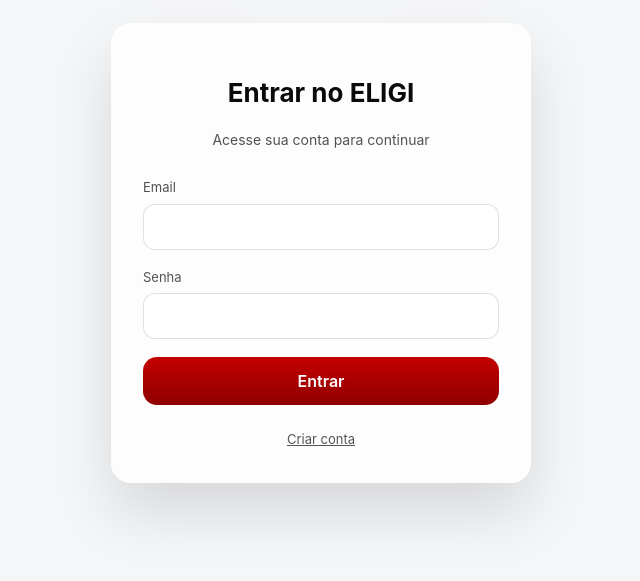
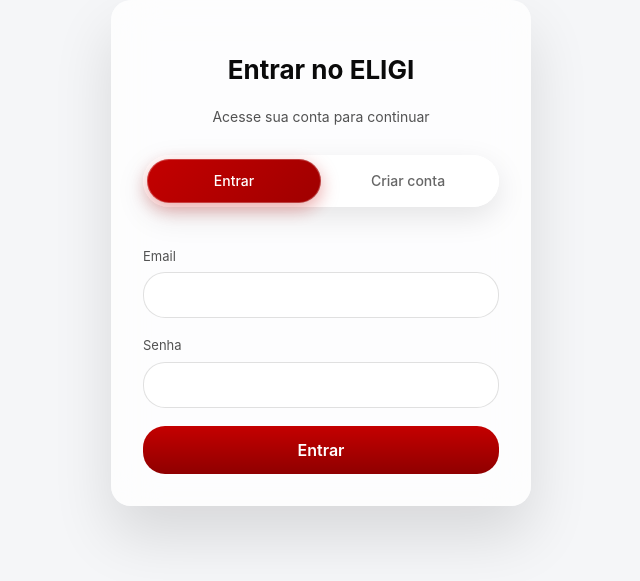
Before and after one commit to suporteeligi-cpu/eligi-fron-tend, a Next.js app: page /login in a window 1280 px wide. Shown: the part 147-728 px from the top of the page, without its empty margins (319-959 px from the left). Built offline with nearby package versions, Linux system fonts and the light colour scheme; no server answers.

Commit message:
chore: deploy update

```diff
--- a/src/app/(public)/page.tsx
+++ b/src/app/(public)/page.tsx
@@ -11,7 +11,6 @@
 import Statistics from '../components/sections/StatisticsSection'
 import DashboardPreview from '../components/sections/DashboardPreview'
 import ProfessionalsSection from '../components/sections/ProfessionalsSection'
-import Philosophy from '../components/sections/Philosophy'
 import Ecosystem from '../components/sections/Ecosystem'
 import PricingSection from '../components/sections/PricingSection'
 import FAQSection from '../components/sections/FAQSection'
--- a/src/app/components/auth/auth.module.css
+++ b/src/app/components/auth/auth.module.css
@@ -55,7 +55,7 @@
 .input {
   height: 46px;
   padding: 0 14px;
-  border-radius: 12px;
+  border-radius: 22px;
   border: 1px solid rgba(0, 0, 0, 0.12);
   background: rgba(255, 255, 255, 0.9);
   font-size: 15px;
@@ -63,7 +63,7 @@
 
 .button {
   height: 48px;
-  border-radius: 14px;
+  border-radius: 22px;
   background: linear-gradient(180deg, #c40000, #8f0000);
   color: #fff;
   font-weight: 600;
@@ -79,7 +79,7 @@
 .roleButton {
   flex: 1;
   height: 42px;
-  border-radius: 12px;
+  border-radius: 22px;
   border: 1px solid rgba(0, 0, 0, 0.12);
   background: transparent;
   cursor: pointer;
--- a/src/app/login/Login.module.css
+++ b/src/app/login/Login.module.css
@@ -1,21 +1,71 @@
-.form {
+/* ==============================
+   ELIGI AUTH SWITCH (ISOLADO)
+================================ */
+
+.authSwitch {
+  display: flex;
+  padding: 4px;
+  margin-bottom: 22px;
+
+  border-radius: 999px;
+  background: rgba(255, 255, 255, 0.7);
+  backdrop-filter: blur(14px);
+
+  box-shadow:
+    inset 0 0 0 1px rgba(255, 255, 255, 0.35),
+    0 10px 30px rgba(0, 0, 0, 0.1);
+}
+
+.authSwitchButton {
+  flex: 1;
+  height: 44px;
+
+  border: none;
+  border-radius: 999px;
+  background: transparent;
+
+  font-size: 14px;
+  font-weight: 500;
+  color: #666;
+
+  cursor: pointer;
+
+  transition:
+    color 0.25s ease,
+    background 0.25s ease,
+    box-shadow 0.25s ease;
+}
+
+.authSwitchButton:hover {
+  color: #111;
+}
+
+/* 🔴 Estado ativo (CTA ELIGI) */
+.authSwitchButtonActive {
+  background: linear-gradient(135deg, #c40000, #9f0000);
+  color: #fff;
+
+  box-shadow:
+    0 6px 18px rgba(196, 0, 0, 0.35),
+    inset 0 0 0 1px rgba(255, 255, 255, 0.25);
+}
+
+/* ==============================
+   FORM (ISOLADO)
+================================ */
+
+.authForm {
   display: flex;
   flex-direction: column;
   gap: 18px;
 }
 
-.error {
+/* ==============================
+   ERROR (ISOLADO)
+================================ */
+
+.authError {
   font-size: 13px;
   color: #c40000;
   text-align: center;
 }
-
-.link {
-  margin-top: 6px;
-  background: none;
-  border: none;
-  color: #555;
-  font-size: 13px;
-  cursor: pointer;
-  text-decoration: underline;
-}
--- a/src/app/login/LoginForm.tsx
+++ b/src/app/login/LoginForm.tsx
@@ -23,11 +23,8 @@
 
     try {
       const tokens = await loginRequest(email, password)
-
-      // ✅ salva token corretamente (Axios vai usar depois)
       localStorage.setItem('accessToken', tokens.accessToken)
 
-      // ✅ agora o getMe lê o token via interceptor / storage
       const me = await getMe()
 
       if (me.role === 'BUSINESS_OWNER') {
@@ -49,7 +46,25 @@
       title="Entrar no ELIGI"
       subtitle="Acesse sua conta para continuar"
     >
-      <form className={styles.form} onSubmit={handleSubmit}>
+      {/* 🔁 Switch protegido Login / Register */}
+      <div className={styles.authSwitch}>
+        <button
+          type="button"
+          className={`${styles.authSwitchButton} ${styles.authSwitchButtonActive}`}
+        >
+          Entrar
+        </button>
+
+        <button
+          type="button"
+          className={styles.authSwitchButton}
+          onClick={() => router.push('/register')}
+        >
+          Criar conta
+        </button>
+      </div>
+
+      <form className={styles.authForm} onSubmit={handleSubmit}>
         <AuthInput
           label="Email"
           type="email"
@@ -66,19 +81,11 @@
           required
         />
 
-        {error && <p className={styles.error}>{error}</p>}
+        {error && <p className={styles.authError}>{error}</p>}
 
         <AuthButton type="submit" loading={loading}>
           Entrar
         </AuthButton>
-
-        <button
-          type="button"
-          className={styles.link}
-          onClick={() => router.push('/register')}
-        >
-          Criar conta
-        </button>
       </form>
     </AuthCard>
   )
--- a/src/app/register/Register.module.css
+++ b/src/app/register/Register.module.css
@@ -1,21 +1,71 @@
-.form {
+/* ==============================
+   ELIGI AUTH SWITCH (ISOLADO)
+================================ */
+
+.authSwitch {
+  display: flex;
+  padding: 4px;
+  margin-bottom: 22px;
+
+  border-radius: 999px;
+  background: rgba(255, 255, 255, 0.7);
+  backdrop-filter: blur(14px);
+
+  box-shadow:
+    inset 0 0 0 1px rgba(255, 255, 255, 0.35),
+    0 10px 30px rgba(0, 0, 0, 0.1);
+}
+
+.authSwitchButton {
+  flex: 1;
+  height: 44px;
+
+  border: none;
+  border-radius: 999px;
+  background: transparent;
+
+  font-size: 14px;
+  font-weight: 500;
+  color: #666;
+
+  cursor: pointer;
+
+  transition:
+    color 0.25s ease,
+    background 0.25s ease,
+    box-shadow 0.25s ease;
+}
+
+.authSwitchButton:hover {
+  color: #111;
+}
+
+/* 🔴 Estado ativo (CTA ELIGI) */
+.authSwitchButtonActive {
+  background: linear-gradient(135deg, #c40000, #9f0000);
+  color: #fff;
+
+  box-shadow:
+    0 6px 18px rgba(196, 0, 0, 0.35),
+    inset 0 0 0 1px rgba(255, 255, 255, 0.25);
+}
+
+/* ==============================
+   FORM (ISOLADO)
+================================ */
+
+.authForm {
   display: flex;
   flex-direction: column;
   gap: 18px;
 }
 
-.error {
+/* ==============================
+   ERROR (ISOLADO)
+================================ */
+
+.authError {
   font-size: 13px;
   color: #c40000;
   text-align: center;
 }
-
-.link {
-  margin-top: 6px;
-  background: none;
-  border: none;
-  color: #555;
-  font-size: 13px;
-  cursor: pointer;
-  text-decoration: underline;
-}
```
Also changed, not shown: src/app/components/sections/Philosophy.module.css (deleted, +0 -82 lines), src/app/components/sections/Philosophy.tsx (deleted, +0 -24 lines), src/app/register/RegisterForm.tsx (+20 -10 lines).
